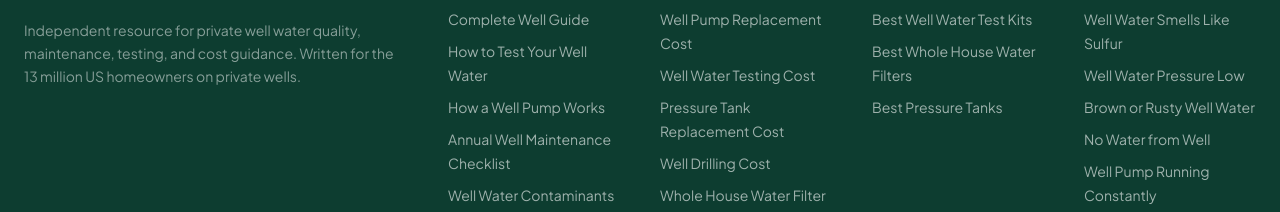
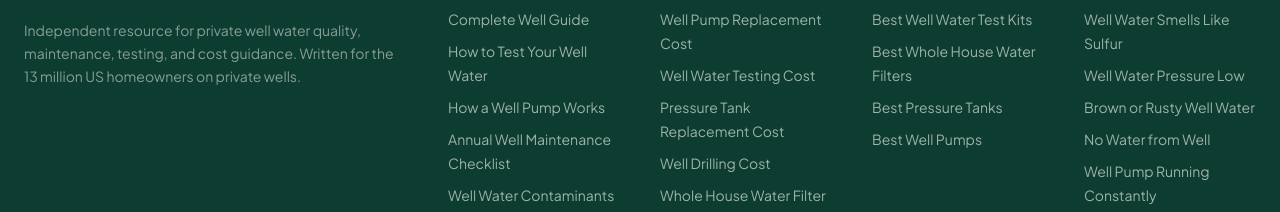
Before and after one commit to thebasementguide2026/thewell.guide-, a Next.js app: page /contact in a window 1280 px wide. Shown: the part 1427-1639 px from the top of the page. Built offline with nearby package versions, Linux system fonts and the light colour scheme.

Commit message:
Add best-well-pumps to footer REVIEWS

```diff
--- a/components/Footer.tsx
+++ b/components/Footer.tsx
@@ -34,7 +34,8 @@ const footerSections = [
   },
   { title: 'REVIEWS', href: '/reviews', links: [{ label: 'Best Well Water Test Kits', href: '/reviews/best-well-water-test-kits' },
       { label: 'Best Whole House Water Filters', href: '/reviews/best-whole-house-water-filters' },
-      { label: 'Best Pressure Tanks', href: '/reviews/best-pressure-tanks' }] },
+      { label: 'Best Pressure Tanks', href: '/reviews/best-pressure-tanks' },
+      { label: 'Best Well Pumps', href: '/reviews/best-well-pumps' }] },
   {
     title: 'PROBLEMS',
     href: '/problems',
```
